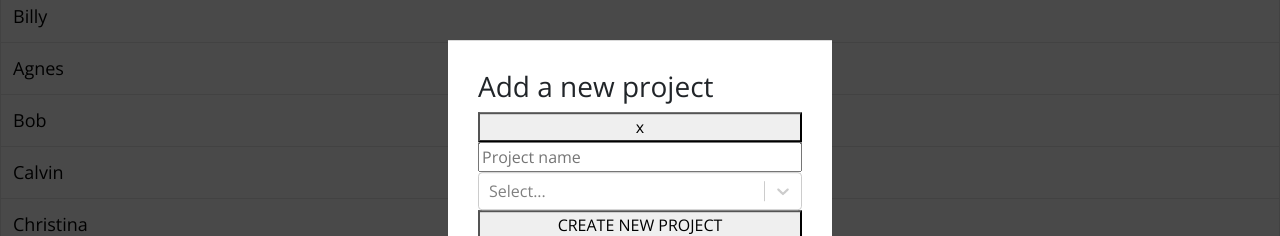
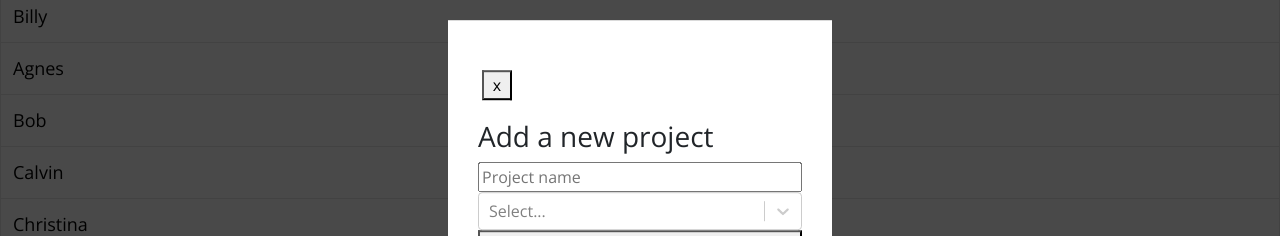
Before and after one commit to Blizzcane/bug_tracker_front, a React (Create React App) app: page / in a window 1280 px wide. Both pictures are taken after typing "Sample" into the empty fields and a click on the button "Add Project". Shown: the part 245-481 px from the top of the page. Built offline with nearby package versions, Linux system fonts and the light colour scheme; no server answers.

Commit message:
fixing css

```diff
--- a/src/components/layout/navigation/AddProject.css
+++ b/src/components/layout/navigation/AddProject.css
@@ -20,3 +20,9 @@
   background-color: rgba(0, 0, 0, 0.7);
   z-index: 1000;
 }
+
+#closeBtn {
+  justify-content: flex-end;
+  margin: 20px 4px;
+  width: 30px;
+}
--- a/src/components/layout/navigation/AddProject.js
+++ b/src/components/layout/navigation/AddProject.js
@@ -13,8 +13,11 @@ function AddProject({ setOpenModal }) {
   return (
     <div className="overlay">
       <div className="addProject">
+        <button onClick={() => setOpenModal(false)} id="closeBtn">
+          x
+        </button>
+
         <h3>Add a new project</h3>
-        <button onClick={() => setOpenModal(false)}>x</button>
         <input type="text" placeholder="Project name" />
         <Select
           isMulti
```
